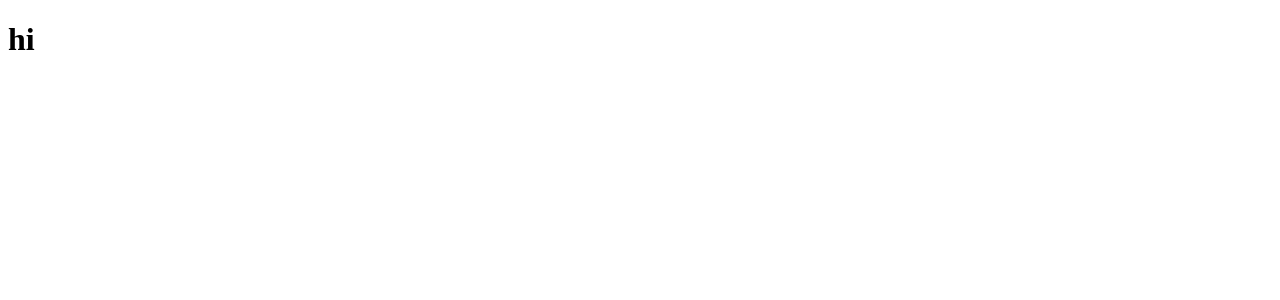
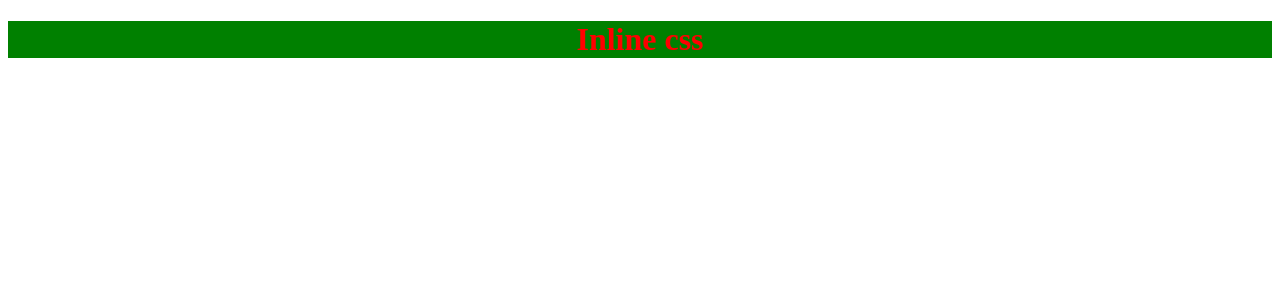
Before and after one commit to rakibulapon46/React-JS, a React (Vite) app in the folder 07/css-styles/: page / in a window 1280 px wide. Shown: the top 300 px of the page. Built offline with nearby package versions, Linux system fonts and the light colour scheme.

Commit message:
styles jsx

```diff
--- a/07/css-styles/src/Styles.jsx
+++ b/07/css-styles/src/Styles.jsx
@@ -1,11 +1,15 @@
 function Styles() {
+  const ElementOne = {
+    color: "red",
+    backgroundColor: "green",
+    textAlign: "center",
+  };
+
   return (
     <div>
-        <h1>
-            hi
-        </h1>
+      <h1 style={ElementOne}>Inline css</h1>
     </div>
-  )
+  );
 }
 
-export default Styles
+export default Styles;
```
